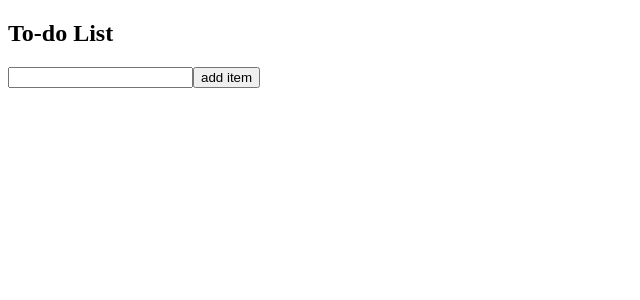
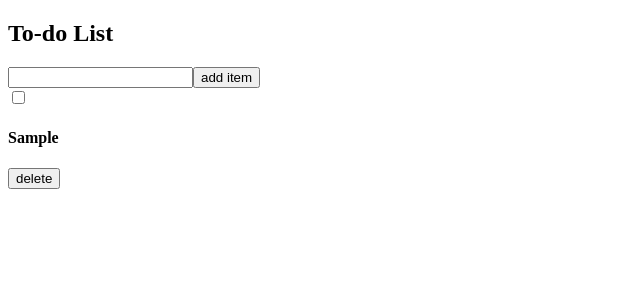
Before and after one commit to sun-n-y/toDoListAppSolo, a React (Vite) app: page / in a window 1280 px wide. Both pictures are taken after typing "Sample" into the empty fields and a click on the button "add item". Shown: the top 300 px of the page, without its empty margins (0-640 px from the left). Built offline with nearby package versions, Linux system fonts and the light colour scheme.

Commit message:
add single item component

```diff
--- a/src/List.jsx
+++ b/src/List.jsx
@@ -1,5 +1,12 @@
+import SingleItem from './SingleItem';
+
 const List = ({ items }) => {
-  console.log(items);
-  return <div className="list"></div>;
+  return (
+    <div className="list">
+      {items.map((item) => {
+        return <SingleItem item={item} key={item.id} />;
+      })}
+    </div>
+  );
 };
 export default List;
--- /dev/null
+++ b/src/SingleItem.jsx
@@ -0,0 +1,12 @@
+const SingleItem = ({ item }) => {
+  return (
+    <div className="single-item">
+      <input type="checkbox" />
+      <h4>{item.name}</h4>
+      <button type="button" className="btn-delete">
+        delete
+      </button>
+    </div>
+  );
+};
+export default SingleItem;
```
